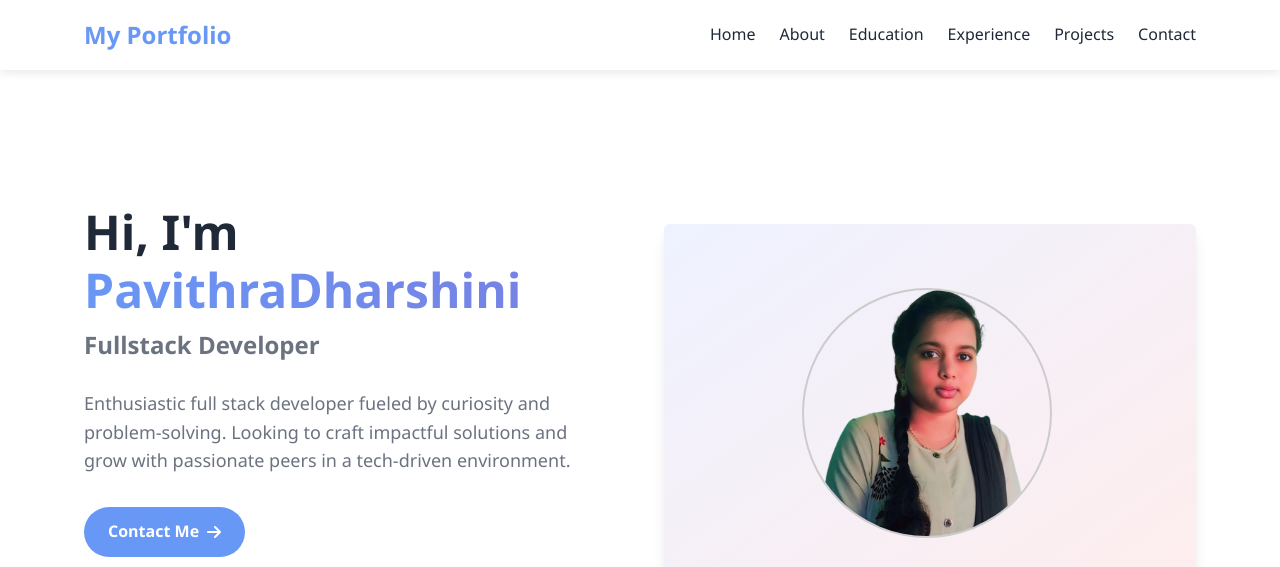
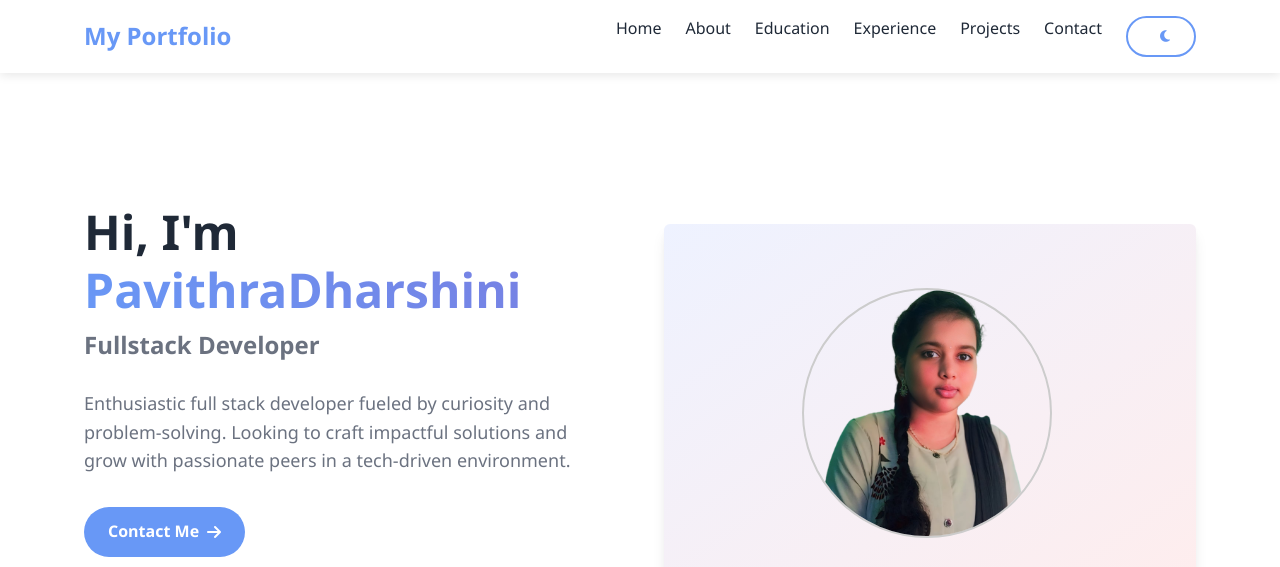
Before and after one commit to dharshini172815/MyPortfolio, a plain HTML site: page index.html in a window 1280 px wide. Shown: the top 567 px of the page. Drawn offline with nearby package versions, Linux system fonts and the light colour scheme.

Commit message:
Update index.html

```diff
--- a/index.html
+++ b/index.html
@@ -28,6 +28,12 @@
         <li><a href="#experience" class="navbar-link">Experience</a></li>
         <li><a href="#projects" class="navbar-link">Projects</a></li>
         <li><a href="#contact" class="navbar-link">Contact</a></li>
+        <li>
+          <button id="theme-toggle" class="button button-secondary" title="Toggle Theme">
+            <i class="fas fa-moon"></i>
+          </button>
+        </li>
+
       </ul>
     </div>
   </nav>
```
